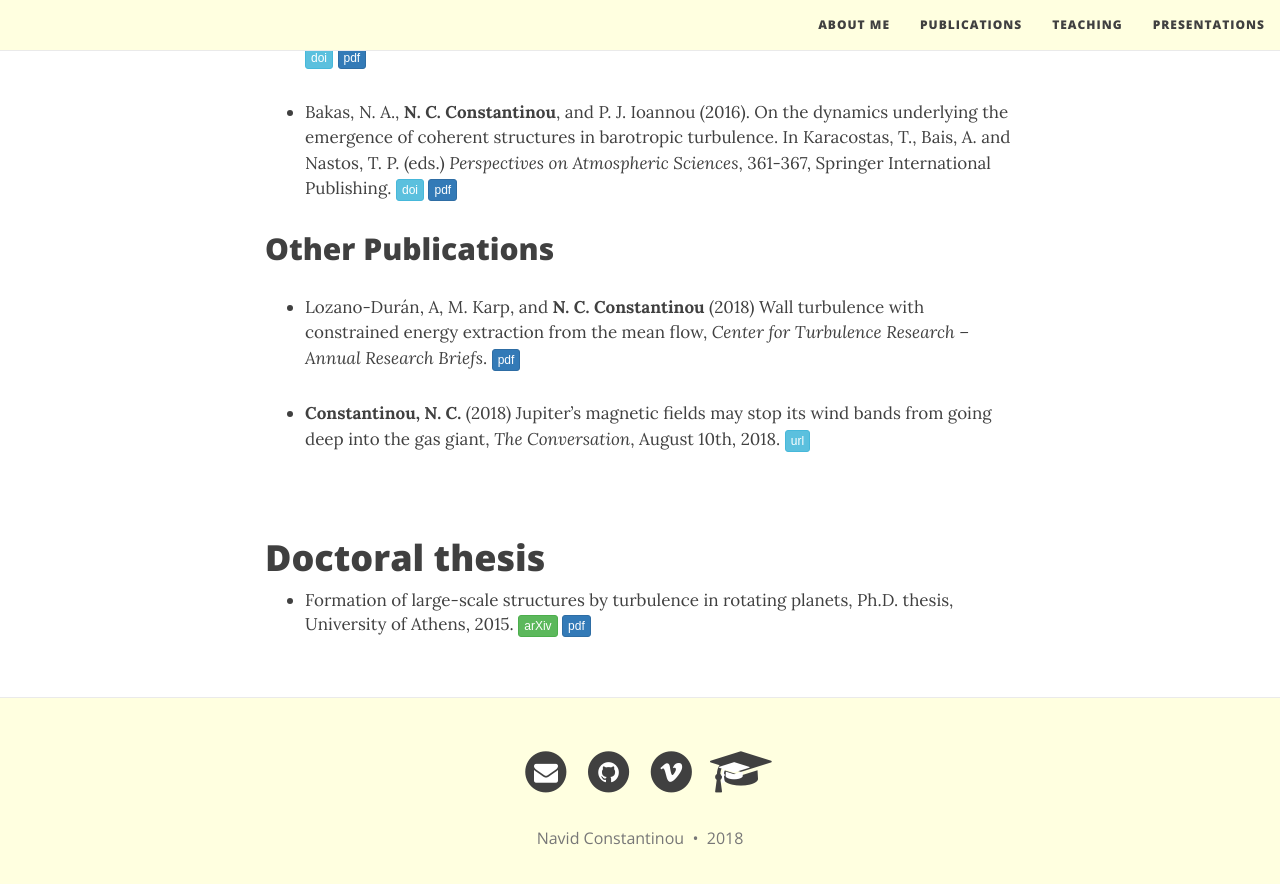
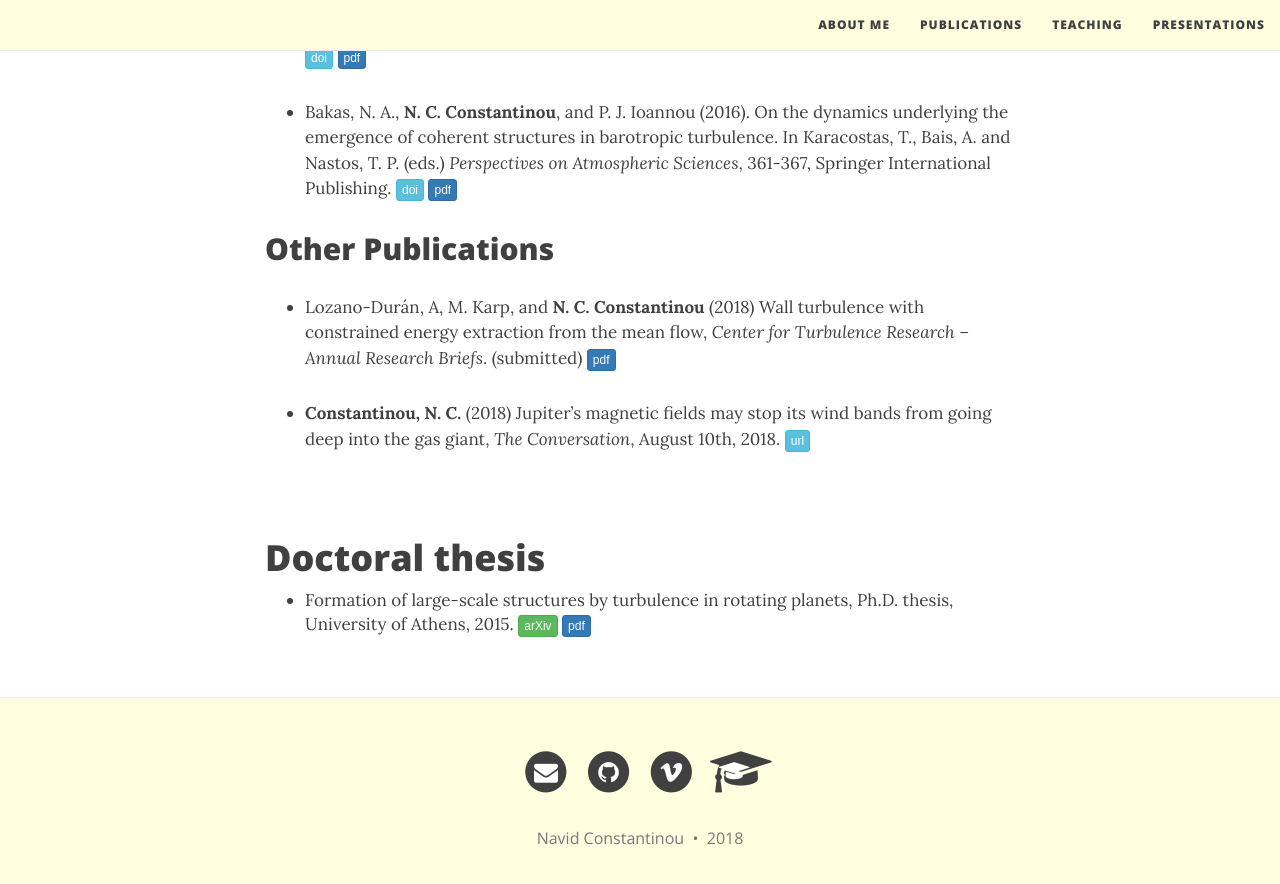
Before and after one commit to navidcy/navidcy.github.io, a Jekyll site: the page built from publications.md, in a window 1280 px wide and 900 px high, scrolled down 1471 px. Shown: the top 884 px of the window. Built offline with Jekyll 4.4.1, drawn with Linux system fonts in a browser that asks for light colours; nearby versions of some CDN libraries; comment, search, counter and statistics services are not loaded.

Commit message:
adds comment on CTR brief

```diff
--- a/publications.md
+++ b/publications.md
@@ -62,7 +62,7 @@
 
 ## Other Publications
 
-- Lozano-Durán, A, M. Karp, and **N. C. Constantinou** (2018) Wall turbulence with constrained energy extraction from the mean flow, _Center for Turbulence Research &ndash; Annual Research Briefs_. [<span class="btn btn-primary btn-xs{{end}}" style="font-family:sans-serif;">pdf</span>][wallturbulencebrief]
+- Lozano-Durán, A, M. Karp, and **N. C. Constantinou** (2018) Wall turbulence with constrained energy extraction from the mean flow, _Center for Turbulence Research &ndash; Annual Research Briefs_. (submitted) [<span class="btn btn-primary btn-xs{{end}}" style="font-family:sans-serif;">pdf</span>][wallturbulencebrief]
 
 - **Constantinou, N. C.** (2018) Jupiter's magnetic fields may stop its wind bands from going deep into the gas giant, _The Conversation_, August 10th, 2018.  [<span class="btn btn-info btn-xs{{end}}" style="font-family:sans-serif;">url</span>][theconversation]
 
```
